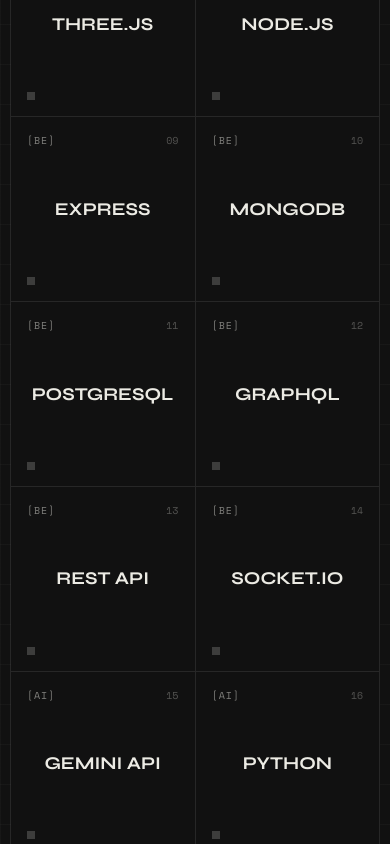
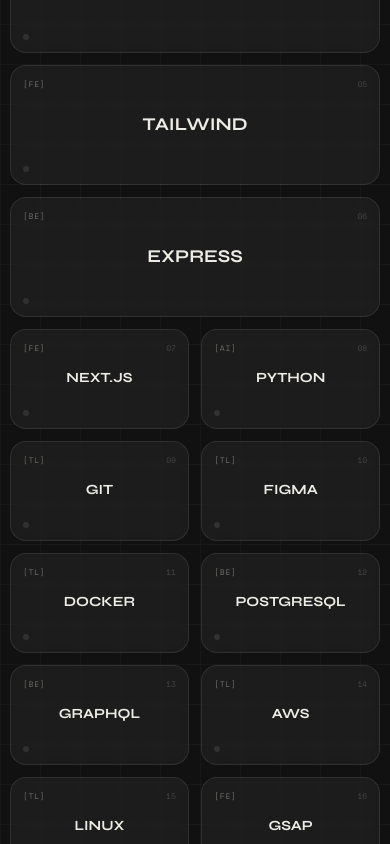
Before and after one commit to Code-Game-Ninja/Official_Portfolio, a React (Vite) app: page / in a window 390 px wide. Shown: the part 7360-8204 px from the top of the page. Built offline with nearby package versions, Linux system fonts and the light colour scheme.

Commit message:
feat: implement tech stack display with logos and responsive grid layout

```diff
--- a/components/Info.tsx
+++ b/components/Info.tsx
@@ -1,11 +1,31 @@
 import React from 'react';
 import { motion, Variants } from 'framer-motion';
 
-const skills = [
-  { category: "Frontend", code: "FE", items: ["React", "TypeScript", "Tailwind", "Next.js", "Framer Motion", "GSAP", "Three.js"] },
-  { category: "Backend", code: "BE", items: ["Node.js", "Express", "MongoDB", "PostgreSQL", "GraphQL", "REST API", "Socket.io"] },
-  { category: "AI & Data", code: "AI", items: ["Gemini API", "Python", "Vertex AI", "LangChain", "OpenAI API", "RAG"] },
-  { category: "Tools", code: "TL", items: ["Git", "Docker", "Figma", "Linux", "AWS", "Vercel"] },
+// Tech stack with logos (using CDN icons)
+const techStack = [
+  // Large items (span 2 cols)
+  { name: "React", code: "FE", size: "large", logo: "https://cdn.jsdelivr.net/gh/devicons/devicon/icons/react/react-original.svg" },
+  { name: "Node.js", code: "BE", size: "large", logo: "https://cdn.jsdelivr.net/gh/devicons/devicon/icons/nodejs/nodejs-original.svg" },
+
+  // Medium items
+  { name: "TypeScript", code: "FE", size: "medium", logo: "https://cdn.jsdelivr.net/gh/devicons/devicon/icons/typescript/typescript-original.svg" },
+  { name: "MongoDB", code: "BE", size: "medium", logo: "https://cdn.jsdelivr.net/gh/devicons/devicon/icons/mongodb/mongodb-original.svg" },
+  { name: "Tailwind", code: "FE", size: "medium", logo: "https://cdn.jsdelivr.net/gh/devicons/devicon@latest/icons/tailwindcss/tailwindcss-original.svg" },
+  { name: "Express", code: "BE", size: "medium", logo: "https://cdn.jsdelivr.net/gh/devicons/devicon/icons/express/express-original.svg" },
+
+  // Regular items
+  { name: "Next.js", code: "FE", size: "small", logo: "https://cdn.jsdelivr.net/gh/devicons/devicon/icons/nextjs/nextjs-original.svg" },
+  { name: "Python", code: "AI", size: "small", logo: "https://cdn.jsdelivr.net/gh/devicons/devicon/icons/python/python-original.svg" },
+  { name: "Git", code: "TL", size: "small", logo: "https://cdn.jsdelivr.net/gh/devicons/devicon/icons/git/git-original.svg" },
+  { name: "Figma", code: "TL", size: "small", logo: "https://cdn.jsdelivr.net/gh/devicons/devicon/icons/figma/figma-original.svg" },
+  { name: "Docker", code: "TL", size: "small", logo: "https://cdn.jsdelivr.net/gh/devicons/devicon/icons/docker/docker-original.svg" },
+  { name: "PostgreSQL", code: "BE", size: "small", logo: "https://cdn.jsdelivr.net/gh/devicons/devicon/icons/postgresql/postgresql-original.svg" },
+  { name: "GraphQL", code: "BE", size: "small", logo: "https://cdn.jsdelivr.net/gh/devicons/devicon/icons/graphql/graphql-plain.svg" },
+  { name: "AWS", code: "TL", size: "small", logo: "https://cdn.jsdelivr.net/gh/devicons/devicon@latest/icons/amazonwebservices/amazonwebservices-plain-wordmark.svg" },
+  { name: "Linux", code: "TL", size: "small", logo: "https://cdn.jsdelivr.net/gh/devicons/devicon/icons/linux/linux-original.svg" },
+  { name: "GSAP", code: "FE", size: "small", logo: "https://cdn.worldvectorlogo.com/logos/gsap-greensock.svg" },
+  { name: "Three.js", code: "FE", size: "small", logo: "https://cdn.jsdelivr.net/gh/devicons/devicon/icons/threejs/threejs-original.svg" },
+  { name: "Vercel", code: "TL", size: "small", logo: "https://cdn.jsdelivr.net/gh/devicons/devicon@latest/icons/vercel/vercel-original.svg" },
 ];
 
 const certifications = [
@@ -44,7 +64,18 @@ const Info: React.FC = () => {
     }
   };
 
-  const allSkills = skills.flatMap(grp => grp.items.map(name => ({ category: grp.category, code: grp.code, name })));
+  const bentoItem: Variants = {
+    hidden: { y: 30, opacity: 0, scale: 0.95 },
+    show: {
+      y: 0,
+      opacity: 1,
+      scale: 1,
+      transition: {
+        duration: 0.6,
+        ease: [0.22, 1, 0.36, 1]
+      }
+    }
+  };
 
   return (
     <section id="info" className="bg-charcoal text-paper py-24 md:py-32 border-t border-paper/10 relative overflow-hidden">
@@ -169,52 +200,85 @@ const Info: React.FC = () => {
             </motion.div>
           </div>
 
+          {/* Bento Grid */}
           <motion.div
             variants={container}
             initial="hidden"
             whileInView="show"
             viewport={{ once: true, margin: "-10%" }}
-            className="grid grid-cols-2 md:grid-cols-4 lg:grid-cols-5 border-l border-t border-paper/10"
+            className="grid grid-cols-2 sm:grid-cols-3 md:grid-cols-4 lg:grid-cols-6 gap-3 sm:gap-4"
           >
-             {allSkills.map((skill, i) => (
+             {techStack.map((tech, i) => (
                <motion.div
                  key={i}
-                 variants={item}
-                 whileHover={{ scale: 1.02, zIndex: 10 }}
-                 className="aspect-square border-r border-b border-paper/10 p-4 relative group bg-charcoal transition-all duration-300"
+                 variants={bentoItem}
+                 whileHover={{ scale: 1.02, y: -5 }}
+                 className={`
+                   relative group cursor-pointer overflow-hidden rounded-2xl border border-paper/10 bg-paper/5 backdrop-blur-sm
+                   ${tech.size === 'large' ? 'col-span-2 row-span-2 min-h-[200px] sm:min-h-[250px]' : ''}
+                   ${tech.size === 'medium' ? 'col-span-2 sm:col-span-1 lg:col-span-2 min-h-[120px] sm:min-h-[150px]' : ''}
+                   ${tech.size === 'small' ? 'col-span-1 min-h-[100px] sm:min-h-[120px]' : ''}
+                   transition-all duration-500 ease-out
+                 `}
                >
-                  {/* Hover Fill */}
-                  <div className="absolute inset-0 bg-accent opacity-0 group-hover:opacity-100 transition-opacity duration-300 z-0"></div>
+                  {/* Background Logo - Appears on Hover */}
+                  <div className="absolute inset-0 flex items-center justify-center opacity-0 group-hover:opacity-20 transition-all duration-500 ease-out scale-75 group-hover:scale-100">
+                    <img
+                      src={tech.logo}
+                      alt={tech.name}
+                      className={`
+                        ${tech.size === 'large' ? 'w-40 h-40 sm:w-52 sm:h-52' : ''}
+                        ${tech.size === 'medium' ? 'w-24 h-24 sm:w-32 sm:h-32' : ''}
+                        ${tech.size === 'small' ? 'w-16 h-16 sm:w-20 sm:h-20' : ''}
+                        object-contain filter brightness-0 invert
+                      `}
+                    />
+                  </div>
 
-                  <div className="relative z-10 h-full flex flex-col justify-between group-hover:text-charcoal transition-colors duration-300">
+                  {/* Gradient Overlay on Hover */}
+                  <div className="absolute inset-0 bg-gradient-to-br from-accent/0 via-accent/0 to-accent/0 group-hover:from-accent/20 group-hover:via-accent/10 group-hover:to-transparent transition-all duration-500"></div>
+
+                  {/* Content */}
+                  <div className="relative z-10 h-full p-3 sm:p-4 flex flex-col justify-between">
+                     {/* Top Row */}
                      <div className="flex justify-between items-start">
-                        <span className="font-mono text-[10px] uppercase tracking-widest opacity-50 group-hover:opacity-100 transition-opacity">[{skill.code}]</span>
-                        <span className="font-mono text-[10px] opacity-30 group-hover:opacity-100 transition-opacity">{(i + 1).toString().padStart(2, '0')}</span>
-                     </div>
-
-                     <div className="self-center w-full">
-                        <span className="font-sans font-bold text-lg md:text-xl lg:text-2xl uppercase text-center block break-words leading-tight group-hover:scale-110 transition-transform duration-300 transform origin-center">
-                          {skill.name}
+                        <span className="font-mono text-[8px] sm:text-[10px] uppercase tracking-widest text-paper/40 group-hover:text-accent transition-colors duration-300">
+                          [{tech.code}]
+                        </span>
+                        <span className="font-mono text-[8px] sm:text-[10px] text-paper/20 group-hover:text-paper/60 transition-colors duration-300">
+                          {(i + 1).toString().padStart(2, '0')}
                         </span>
                      </div>
 
+                     {/* Center - Tech Name */}
+                     <div className="flex-1 flex items-center justify-center">
+                        <span className={`
+                          font-sans font-bold uppercase text-center leading-tight
+                          group-hover:text-accent transition-colors duration-300
+                          ${tech.size === 'large' ? 'text-2xl sm:text-3xl md:text-4xl' : ''}
+                          ${tech.size === 'medium' ? 'text-lg sm:text-xl md:text-2xl' : ''}
+                          ${tech.size === 'small' ? 'text-sm sm:text-base md:text-lg' : ''}
+                        `}>
+                          {tech.name}
+                        </span>
+                     </div>
+
+                     {/* Bottom Row */}
                      <div className="flex justify-between items-end">
-                        <div className="w-2 h-2 bg-paper/20 group-hover:bg-charcoal/20 transition-colors"></div>
-                        <span className="text-[10px] opacity-0 group-hover:opacity-100 transition-opacity duration-300 translate-y-2 group-hover:translate-y-0 transform">●</span>
+                        <div className="w-1.5 h-1.5 sm:w-2 sm:h-2 rounded-full bg-paper/10 group-hover:bg-accent transition-colors duration-300"></div>
+                        <motion.span
+                          className="text-[10px] sm:text-xs text-paper/0 group-hover:text-paper/60 transition-all duration-300"
+                          initial={{ opacity: 0, x: -10 }}
+                          whileHover={{ opacity: 1, x: 0 }}
+                        >
+                          →
+                        </motion.span>
                      </div>
                   </div>
+
+                  {/* Border Glow Effect on Hover */}
+                  <div className="absolute inset-0 rounded-2xl border border-accent/0 group-hover:border-accent/30 transition-all duration-500"></div>
                </motion.div>
-             ))}
-
-             {/* Empty Grid Cells Filler */}
-             {Array.from({ length: 5 - (allSkills.length % 5) }).map((_, i) => (
-                (allSkills.length % 5 !== 0) && (
-                    <motion.div
-                        key={`empty-${i}`}
-                        variants={item}
-                        className="hidden lg:block aspect-square border-r border-b border-paper/5 bg-paper/[0.02]"
-                    />
-                )
              ))}
           </motion.div>
         </div>
```
